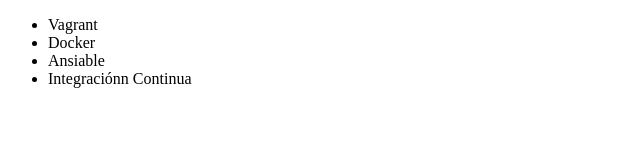
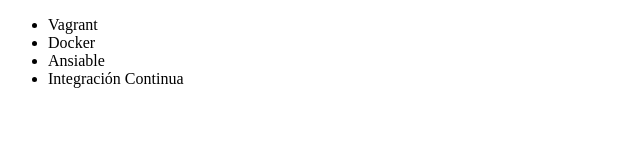
Before and after one commit to Brandon-ort/alura-git, a plain HTML site: page index.html in a window 1280 px wide. Shown: the full height of the page, 0-640 px from the left. Drawn offline with Linux system fonts and the light colour scheme.

Commit message:
Arreglando acento en el curso de Integración Continua

```diff
--- a/index.html
+++ b/index.html
@@ -10,7 +10,7 @@
             <li>Vagrant</li>
             <li>Docker</li>
             <li>Ansiable</li>
-            <li>Integraciónn Continua</li>
+            <li>Integración Continua</li>
         </ul>
     </body>
 </html>
```
